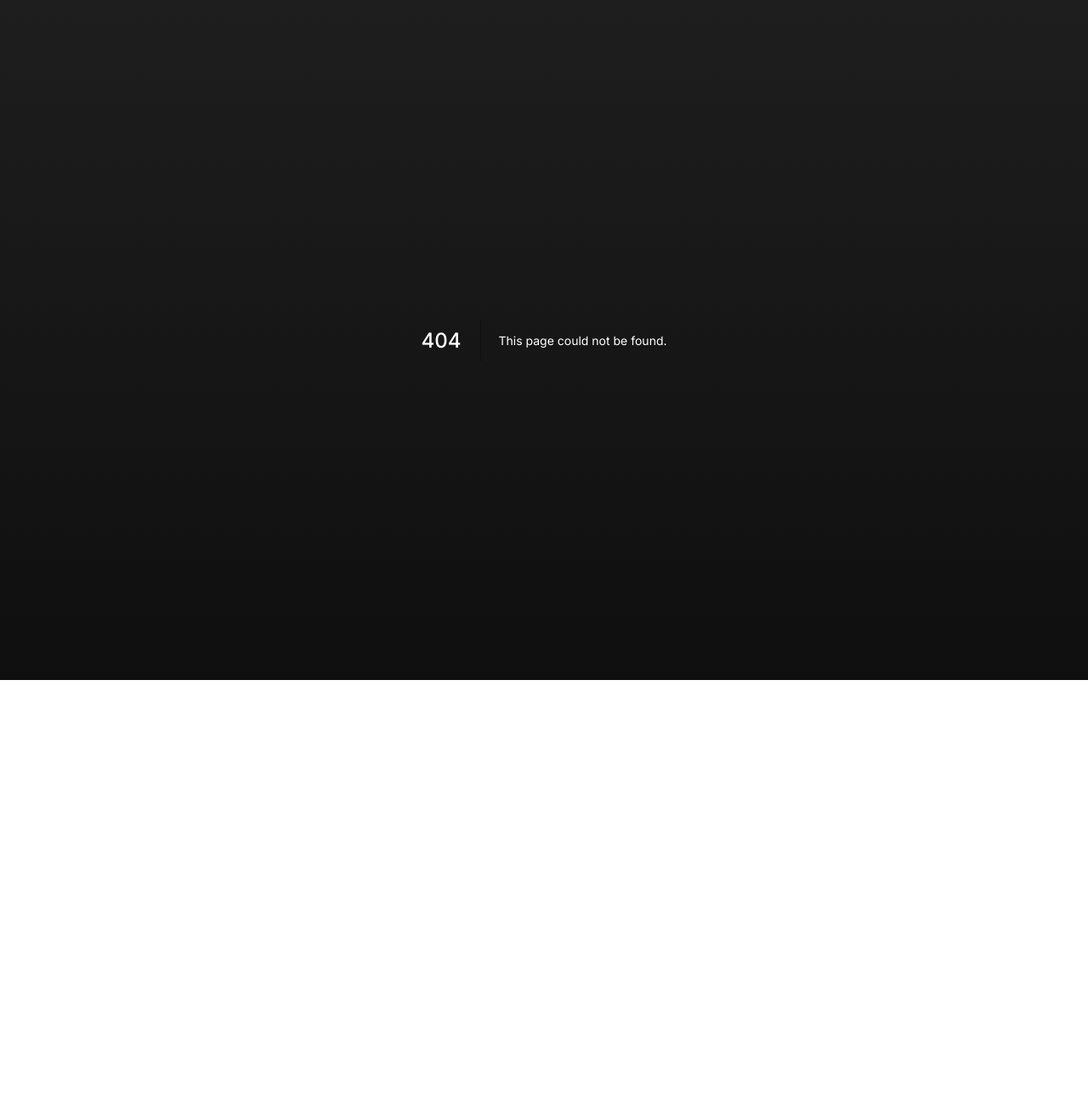
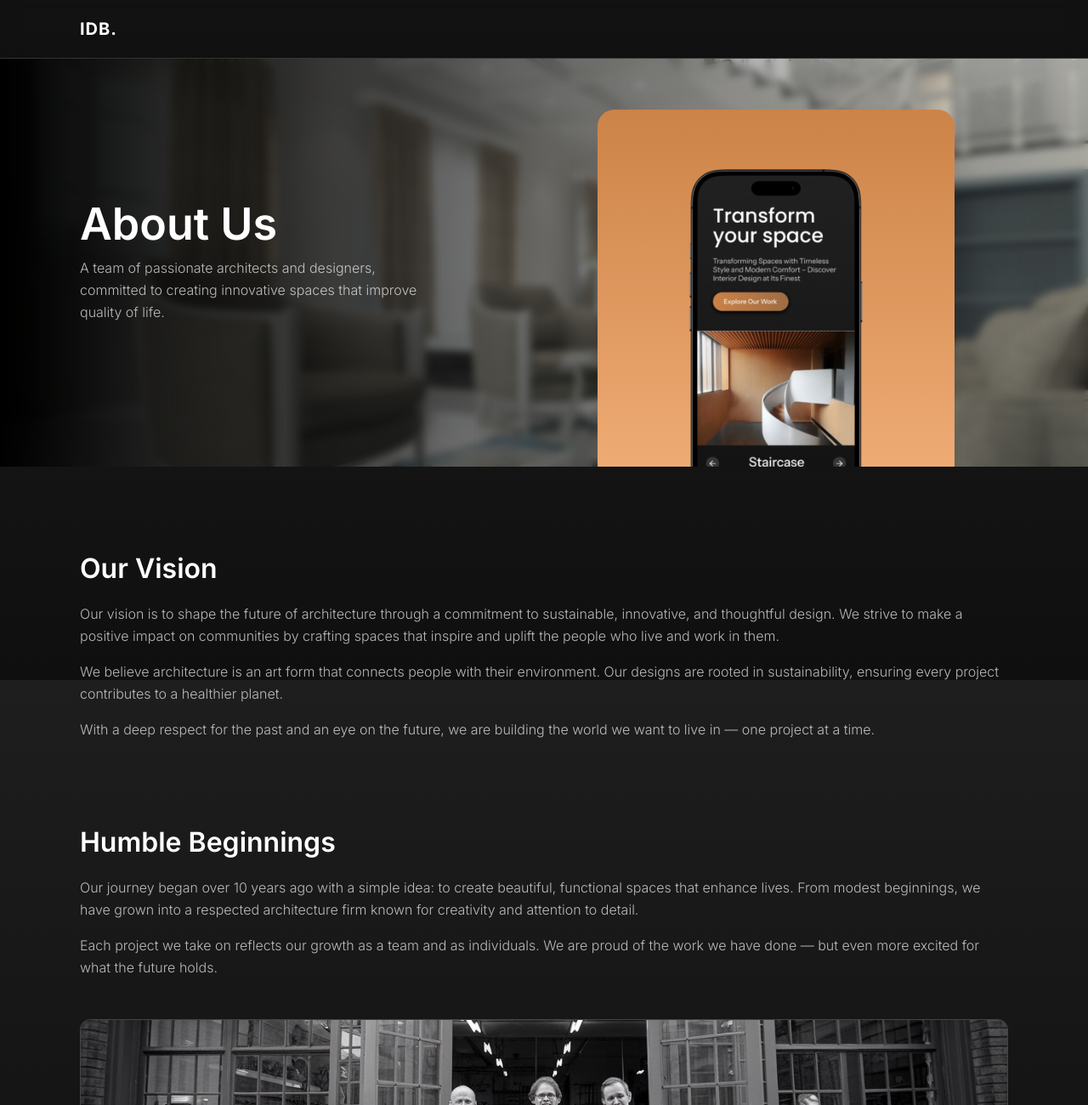
Before and after one commit to vukanvuckovic/InteriorDesignBusiness., a Next.js app: page /about-us in a window 1280 px wide. Before the commit this address had no page. Shown: the top 1300 px of the page at 85% size. Before the commit the page ends 800 px from the top, so only its background shows below. Built offline with nearby package versions, Linux system fonts and the light colour scheme.

Commit message:
implemented about page

```diff
--- /dev/null
+++ b/src/app/about-us/layout.tsx
@@ -0,0 +1,14 @@
+import type { Metadata } from "next";
+
+export const metadata: Metadata = {
+  title: "About Us | IDB.",
+  description: "Get to know our team of passionate architects and designers.",
+};
+
+export default function AboutUsLayout({
+  children,
+}: {
+  children: React.ReactNode;
+}) {
+  return <>{children}</>;
+}
--- /dev/null
+++ b/src/app/about-us/page.tsx
@@ -0,0 +1,202 @@
+import Footer from "@/components/Footer";
+import Header from "@/components/Header";
+import Image from "next/image";
+import Link from "next/link";
+import { GhostArrowButton } from "@/components/ui/Button";
+
+type LinkCardProps = {
+  title: string;
+  desc: string;
+  img: string;
+  link: string;
+};
+
+const LinkCard = ({ title, desc, img, link }: LinkCardProps) => (
+  <Link
+    href={link}
+    style={{ backgroundImage: `url(${img})` }}
+    className="group lg:flex-1 flex items-end shadow-lg h-[200px] lg:h-[300px] rounded-xl overflow-hidden bg-cover bg-center"
+  >
+    <div className="flex-1 flex flex-col items-start leading-none gap-1 py-4 group-hover:py-5 transition-all duration-300 max-md:px-4 px-5 bg-black/30 backdrop-blur-[40px]">
+      <h3 className="!text-white font-semibold">{title}</h3>
+      <span>{desc}</span>
+    </div>
+  </Link>
+);
+
+const AboutUs = () => {
+  return (
+    <div className="flex flex-col">
+      <Header />
+      <div
+        className="herosec h-[550px] lg:h-[480px] bg-cover bg-center overflow-hidden"
+        style={{ backgroundImage: "url('/projects/interior-2685521.jpg')" }}
+      >
+        <div className="bg-gradient-to-b from-black to-transparent lg:bg-gradient-to-r lg:from-black lg:to-transparent backdrop-blur-[5px] h-full w-full flex flex-col justify-center items-start">
+          <div className="flex flex-col lg:flex-row items-center h-full w-full max-w-[1140px] 2xl:max-w-[1440px] mx-auto max-md:px-5 px-6">
+            <div className="flex-1 flex flex-col justify-center gap-3">
+              <h1 className="leading-none">About Us</h1>
+              <span className="max-w-[420px] leading-relaxed">
+                A team of passionate architects and designers, committed to
+                creating innovative spaces that improve quality of life.
+              </span>
+            </div>
+            <div className="flex-1 w-full flex h-full justify-center items-end">
+              <div className="group w-full h-[280px] lg:w-[420px] lg:h-[420px] rounded-t-[20px] overflow-hidden bg-gradient-to-b from-accent to-[#EEAB74] shadow-2xl">
+                <div className="h-full w-full relative mt-[70px] xl:group-hover:mt-[50px] transition-all duration-700">
+                  <Image
+                    src="/iphone.png"
+                    alt="Mobile app preview"
+                    fill
+                    className="object-contain"
+                  />
+                </div>
+              </div>
+            </div>
+          </div>
+        </div>
+      </div>
+
+      <div className="contentWrapper flex flex-col max-md:px-4 px-6 max-md:py-16 py-24 max-md:gap-12 gap-24 w-full max-w-[700px] lg:max-w-[1140px] 2xl:max-w-[1440px] mx-auto">
+        <div className="flex flex-col gap-4">
+          <h2>Our Vision</h2>
+          <span className="leading-relaxed">
+            Our vision is to shape the future of architecture through a
+            commitment to sustainable, innovative, and thoughtful design. We
+            strive to make a positive impact on communities by crafting spaces
+            that inspire and uplift the people who live and work in them.
+          </span>
+          <span className="leading-relaxed">
+            We believe architecture is an art form that connects people with
+            their environment. Our designs are rooted in sustainability, ensuring
+            every project contributes to a healthier planet.
+          </span>
+          <span className="leading-relaxed">
+            With a deep respect for the past and an eye on the future, we are
+            building the world we want to live in — one project at a time.
+          </span>
+        </div>
+
+        <div className="flex flex-col gap-4">
+          <h2>Humble Beginnings</h2>
+          <span className="leading-relaxed">
+            Our journey began over 10 years ago with a simple idea: to create
+            beautiful, functional spaces that enhance lives. From modest
+            beginnings, we have grown into a respected architecture firm known
+            for creativity and attention to detail.
+          </span>
+          <span className="leading-relaxed">
+            Each project we take on reflects our growth as a team and as
+            individuals. We are proud of the work we have done — but even more
+            excited for what the future holds.
+          </span>
+          <div className="flex flex-col items-center gap-2 my-8">
+            <div className="w-full h-[220px] rounded-xl overflow-hidden relative border border-white/20">
+              <Image
+                src="/oldPics/oldPic2.jpeg"
+                alt="Company anniversary — 20 November 1974"
+                fill
+                className="object-cover"
+              />
+            </div>
+            <span className="!text-white/40">
+              10 Years of the Company — 20 November 1974
+            </span>
+          </div>
+          <span className="leading-relaxed">
+            Over the past decade, we have remained true to our founding
+            principles: delivering high-quality, impactful designs while
+            maintaining a deep connection to our community.
+          </span>
+        </div>
+
+        <div className="flex flex-col gap-4">
+          <h2>Our Most Advanced Project Yet</h2>
+          <span className="leading-relaxed">
+            We are proud to unveil our most ambitious project to date: a
+            sustainable, energy-efficient development that sets a new standard
+            for modern living. This project combines cutting-edge technology,
+            innovative design, and eco-friendly solutions.
+          </span>
+          <div className="flex flex-col lg:flex-row items-center gap-6 mt-4">
+            <div className="flex-1 flex flex-col gap-5">
+              <h2 className="leading-none">Staircase</h2>
+              <span className="leading-relaxed">
+                One of the highlights of our most advanced project is the grand
+                staircase — designed to be both a visual masterpiece and a
+                functional centerpiece. With unique design and sustainable
+                materials, it exemplifies our commitment to innovation.
+              </span>
+              <GhostArrowButton href="/portfolio/staircase">
+                Full Case Study
+              </GhostArrowButton>
+            </div>
+            <div className="h-[280px] w-full lg:w-[300px] rounded-xl overflow-hidden relative flex-shrink-0 shadow-lg">
+              <Image
+                src="/projects/architecture-1850092.jpg"
+                alt="Staircase project"
+                className="object-cover"
+                fill
+              />
+            </div>
+          </div>
+        </div>
+
+        <div className="flex flex-col gap-4">
+          <h2>Word from the CEO</h2>
+          <div className="flex flex-col gap-5 lg:flex-row">
+            <div className="w-full aspect-square lg:w-[240px] lg:h-full lg:min-h-[240px] lg:max-h-[320px] flex-shrink-0 rounded-xl overflow-hidden relative">
+              <Image
+                src="/profilePics/profilePic2.jpeg"
+                alt="CEO Mark Johnson"
+                fill
+                className="object-cover"
+              />
+            </div>
+            <div className="flex-1 flex flex-col lg:px-4 py-2 gap-3">
+              <div className="flex flex-col leading-none gap-1">
+                <h3>Mark Johnson</h3>
+                <span className="!text-accent !text-sm">Founder &amp; CEO</span>
+              </div>
+              <span className="leading-relaxed !text-lg italic !text-white/80">
+                &ldquo;At our company, we are driven by a passion for creating
+                meaningful, lasting designs that make a difference. Our journey
+                is just beginning, and I am excited for what lies ahead.&rdquo;
+              </span>
+            </div>
+          </div>
+        </div>
+
+        <div className="flex flex-col gap-8">
+          <div className="flex flex-col leading-none gap-2">
+            <h2>Where To Now?</h2>
+            <span>Experience everything we have to offer.</span>
+          </div>
+          <div className="flex flex-col lg:flex-row gap-4">
+            <LinkCard
+              title="Portfolio"
+              desc="All of our projects"
+              img="/projects/architecture-1850092.jpg"
+              link="/portfolio"
+            />
+            <LinkCard
+              title="Order a Project"
+              desc="Get a piece of art in your own home"
+              img="/projects/pexels-pixabay-275484.jpg"
+              link="/contact"
+            />
+            <LinkCard
+              title="Contact Us"
+              desc="Get help with your decision"
+              img="/projects/pexels-valeriya-827528.jpg"
+              link="/contact"
+            />
+          </div>
+        </div>
+      </div>
+      <Footer />
+    </div>
+  );
+};
+
+export default AboutUs;
```
